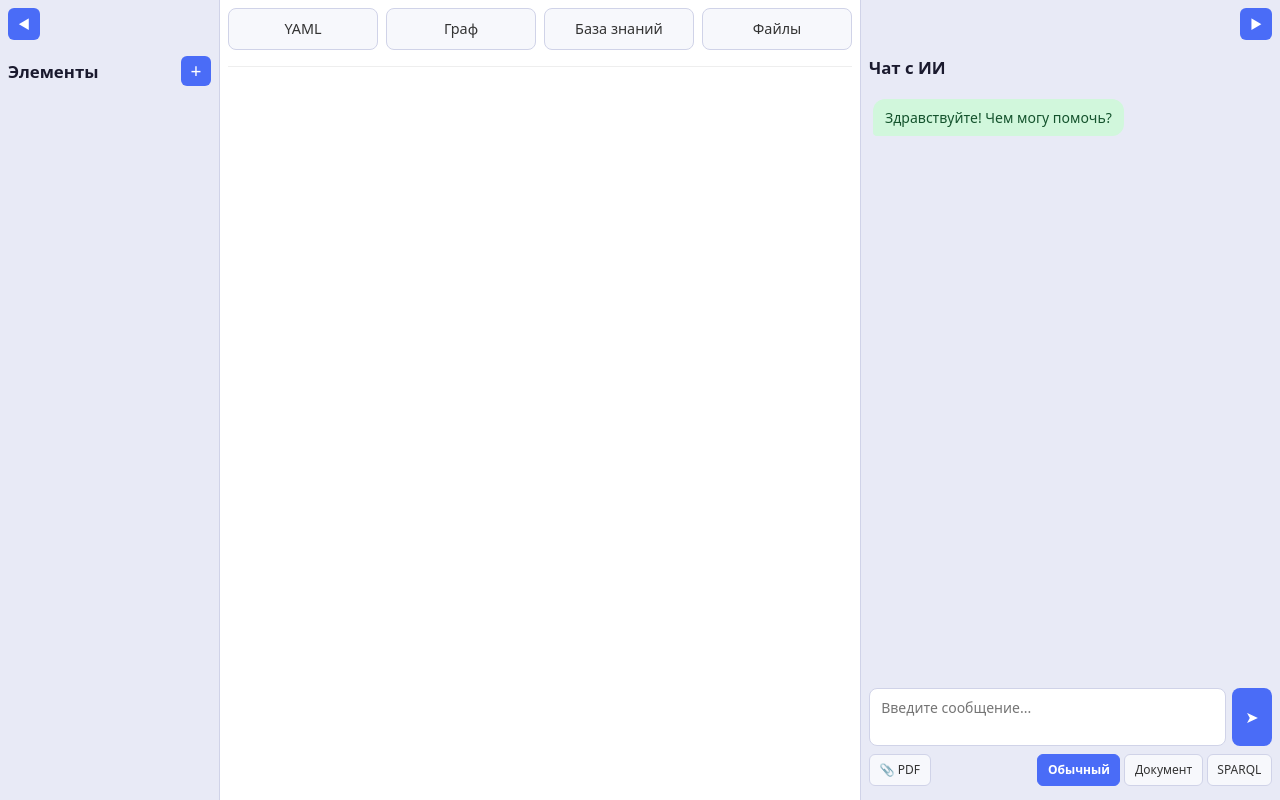
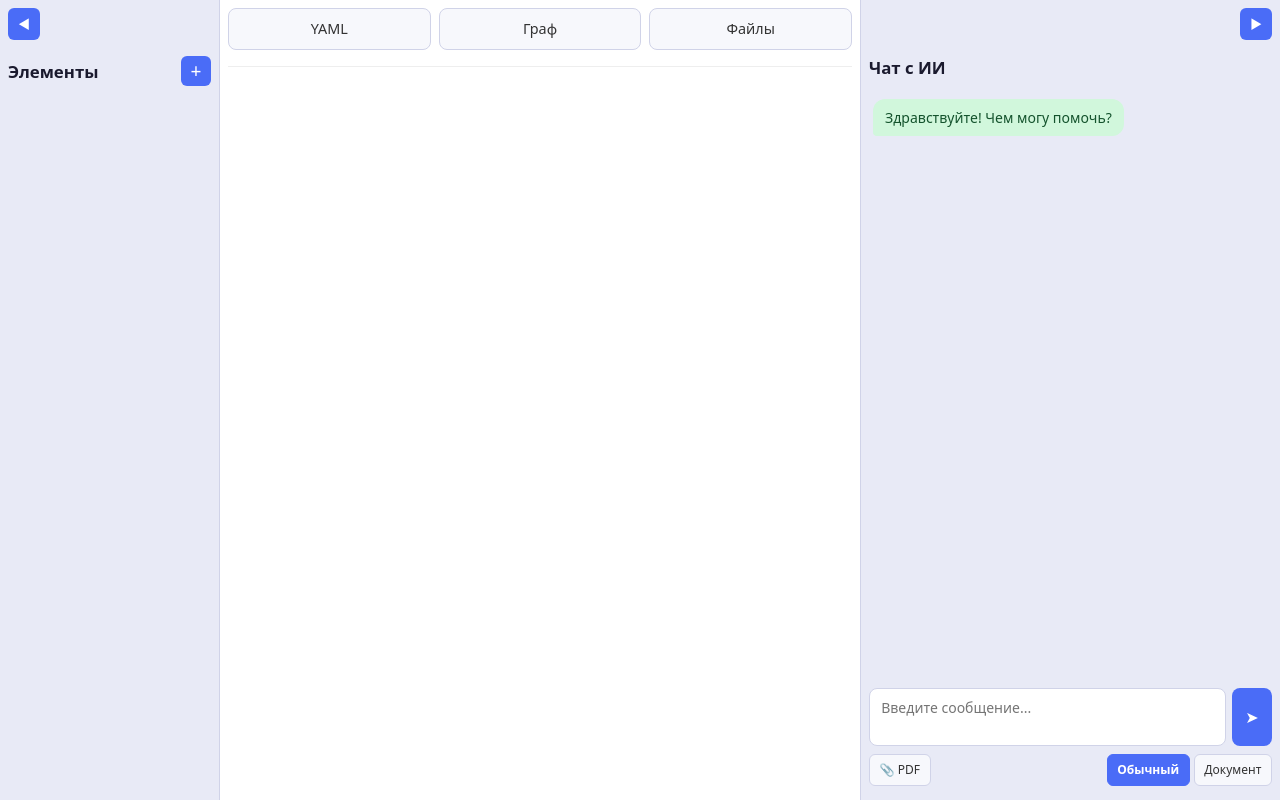
Before and after one commit to AndreyKoposov/opal, a plain HTML site: page app/static/main.html in a window 1280 px wide. Drawn offline with nearby package versions, Linux system fonts and the light colour scheme; no server answers.

Commit message:
hide unsued gui

```diff
--- a/app/static/main.html
+++ b/app/static/main.html
@@ -31,7 +31,7 @@
             <nav class="menu" id="menu">
                 <button class="menu-btn" data-tab="tab-yaml">YAML</button>
                 <button class="menu-btn" data-tab="tab-graph">Граф</button>
-                <button class="menu-btn" data-tab="tab3">База знаний</button>
+                <!-- <button class="menu-btn" data-tab="tab3">База знаний</button> -->
                 <button class="menu-btn" data-tab="tab-files">Файлы</button>
             </nav>
 
@@ -106,9 +106,9 @@
                         <button class="toggle-btn-mode" data-mode="document" title="Режим документа">
                             Документ
                         </button>
-                        <button class="toggle-btn-mode" data-mode="sparql" title="Режим SPARQL-запроса">
+                        <!-- <button class="toggle-btn-mode" data-mode="sparql" title="Режим SPARQL-запроса">
                             SPARQL
-                        </button>
+                        </button> -->
                     </div>
                 </div>
 
```
